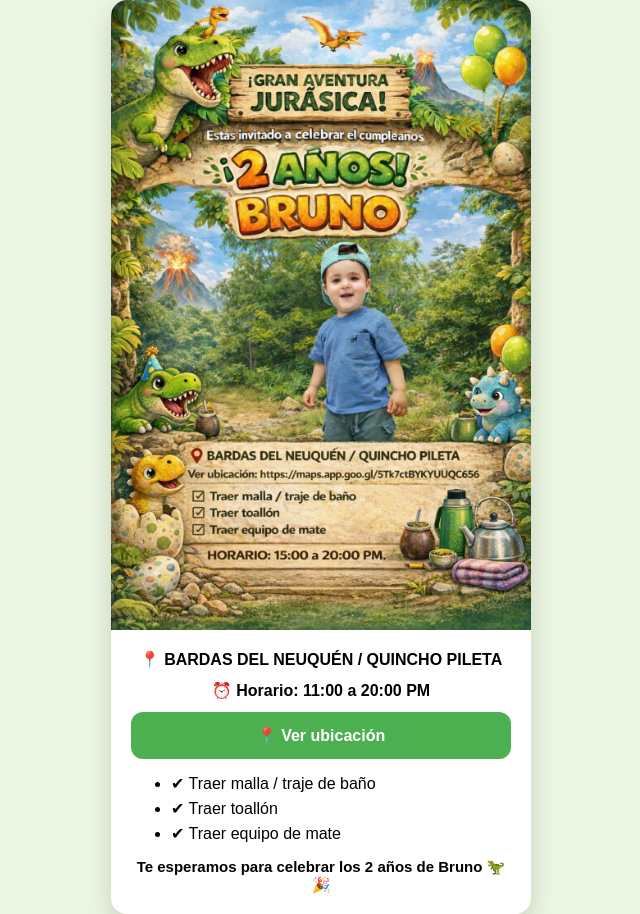
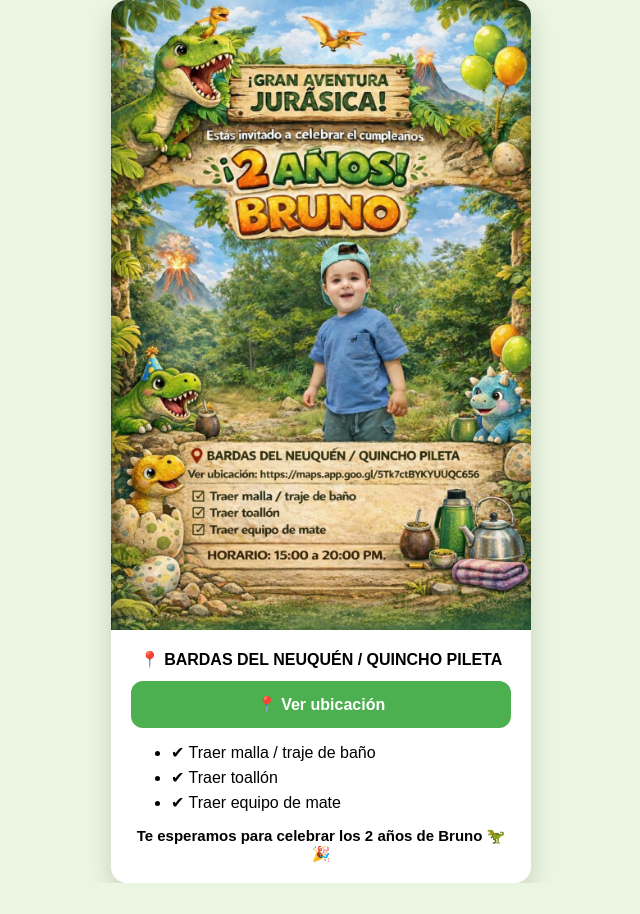
Before and after one commit to maragusburgos-wq/invitaci-n-bruno, a plain HTML site: page index.html in a window 1280 px wide. Shown: the whole page, without its empty margins (319-959 px from the left). After the commit the page ends 883 px from the top, so only its background shows below. Drawn offline with Linux system fonts and the light colour scheme.

Commit message:
Update index.html

```diff
--- a/index.html
+++ b/index.html
@@ -65,9 +65,6 @@
       <div class="location">
         📍 BARDAS DEL NEUQUÉN / QUINCHO PILETA
       </div>
-    <div style="font-weight: bold; margin-bottom: 12px;">
-        ⏰ Horario: 11:00 a 20:00 PM
-      </div>
 
       <a class="btn"
          href="https://maps.app.goo.gl/5Tk7ctBYKYUUQC6S6"
```
